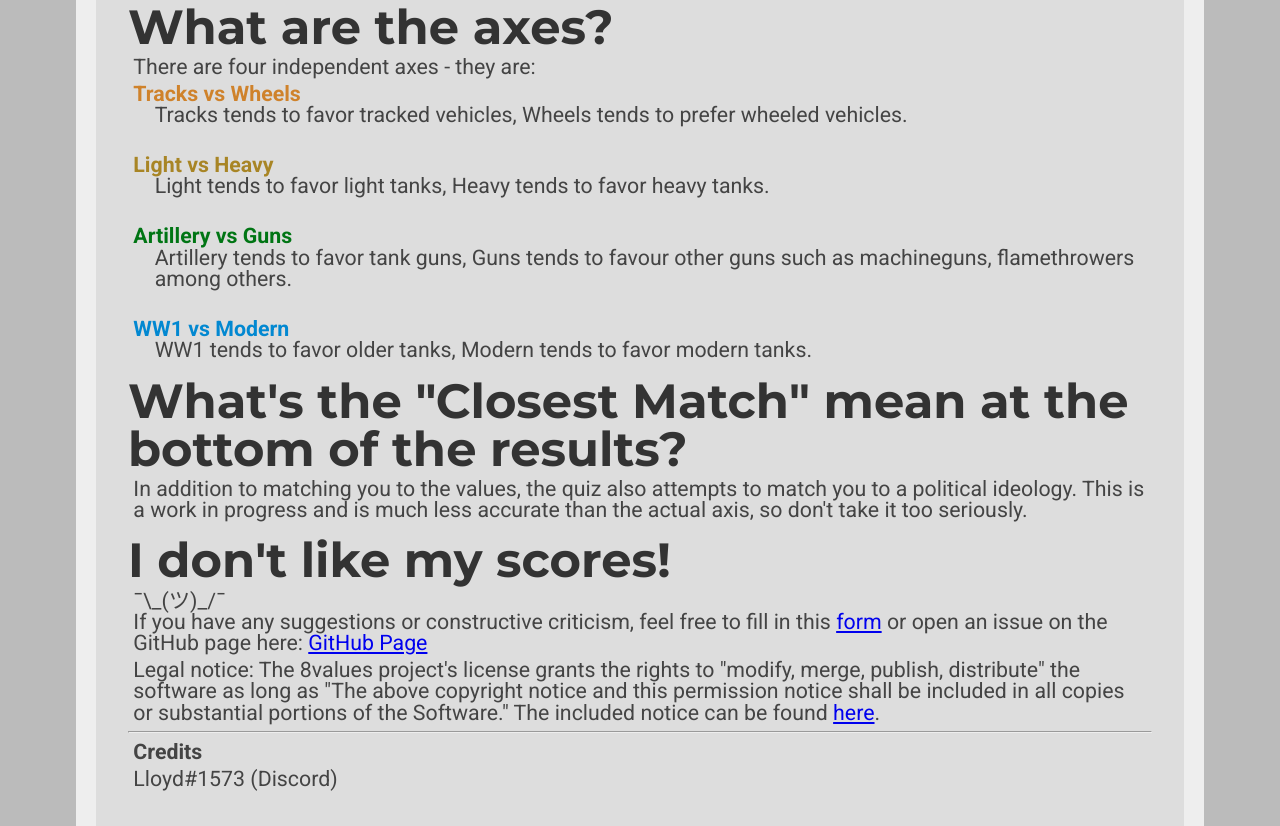
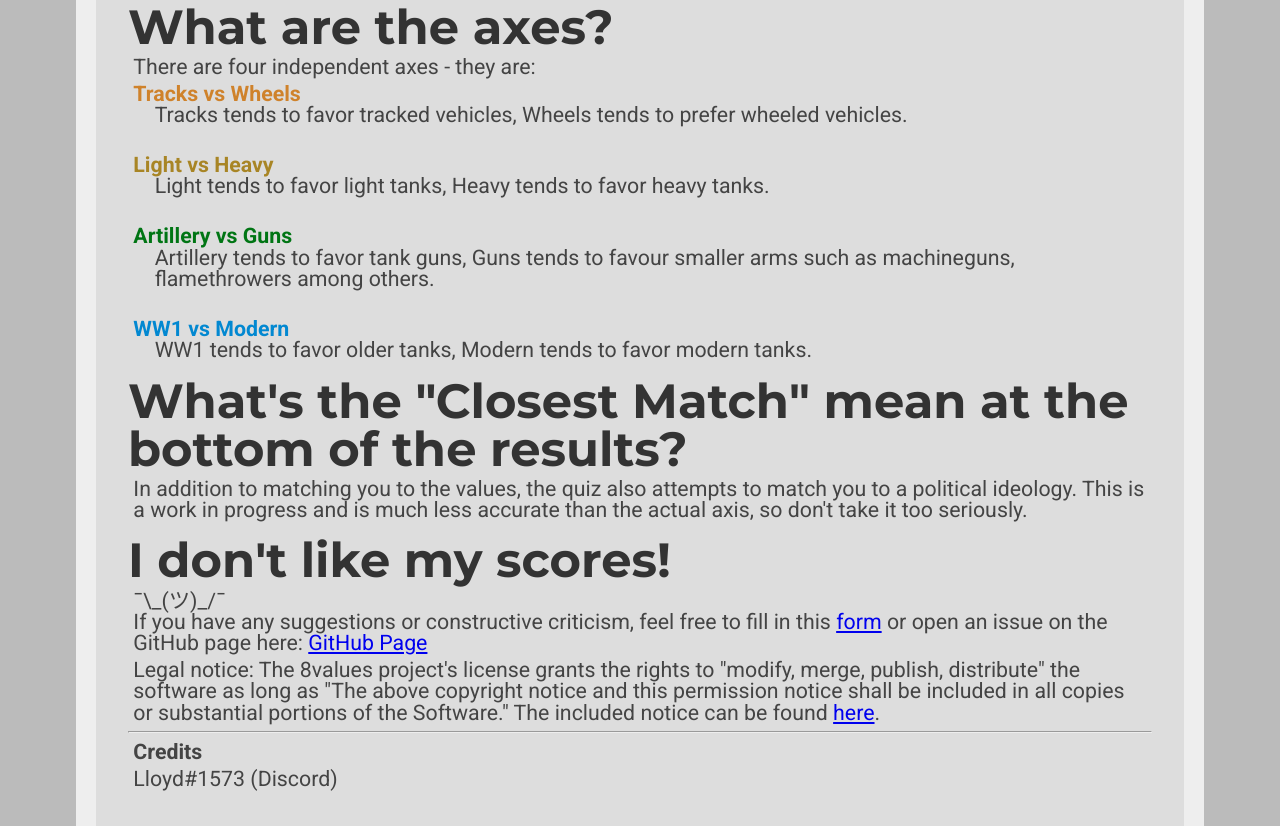
Before and after one commit to LloydSwag/8tanks.github.io, a plain HTML site: page index.html in a window 1280 px wide. Shown: the part 894-1720 px from the top of the page. Drawn offline with Linux system fonts and the light colour scheme.

Commit message:
Update index.html

```diff
--- a/index.html
+++ b/index.html
@@ -38,7 +38,7 @@
     <br>
 
     <p class="value-description"><b style="color:#007514;">Artillery vs Guns</b><br/>
-        Artillery tends to favor tank guns, Guns tends to favour other guns such as machineguns, flamethrowers among others.</p>
+        Artillery tends to favor tank guns, Guns tends to favour smaller arms such as machineguns, flamethrowers among others.</p>
     <br>
 
     <p class="value-description"><b style="color:#0288d1;">WW1 vs Modern</b><br/>
```
